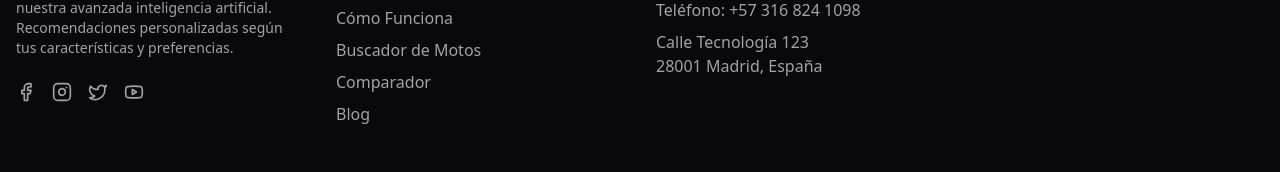
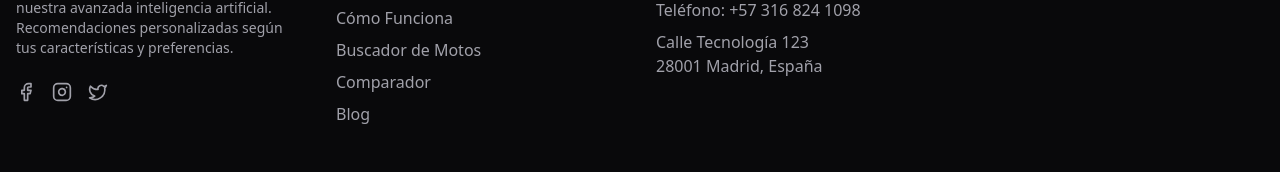
Before and after one commit to sntgrstrp/tumiv1, a React (Vite) app: page / in a window 1280 px wide. Shown: the part 4477-4649 px from the top of the page. Built offline with nearby package versions, Linux system fonts and the light colour scheme; no server answers.

Commit message:
Visual edit in Lovable
Edited UI in Lovable

```diff
--- a/src/components/Footer.tsx
+++ b/src/components/Footer.tsx
@@ -22,7 +22,7 @@ const Footer = () => {
                 <Twitter className="h-5 w-5" />
               </a>
               <a href="#" className="text-muted-foreground hover:text-ubike transition-colors">
-                <Youtube className="h-5 w-5" />
+
               </a>
             </div>
           </div>
```
